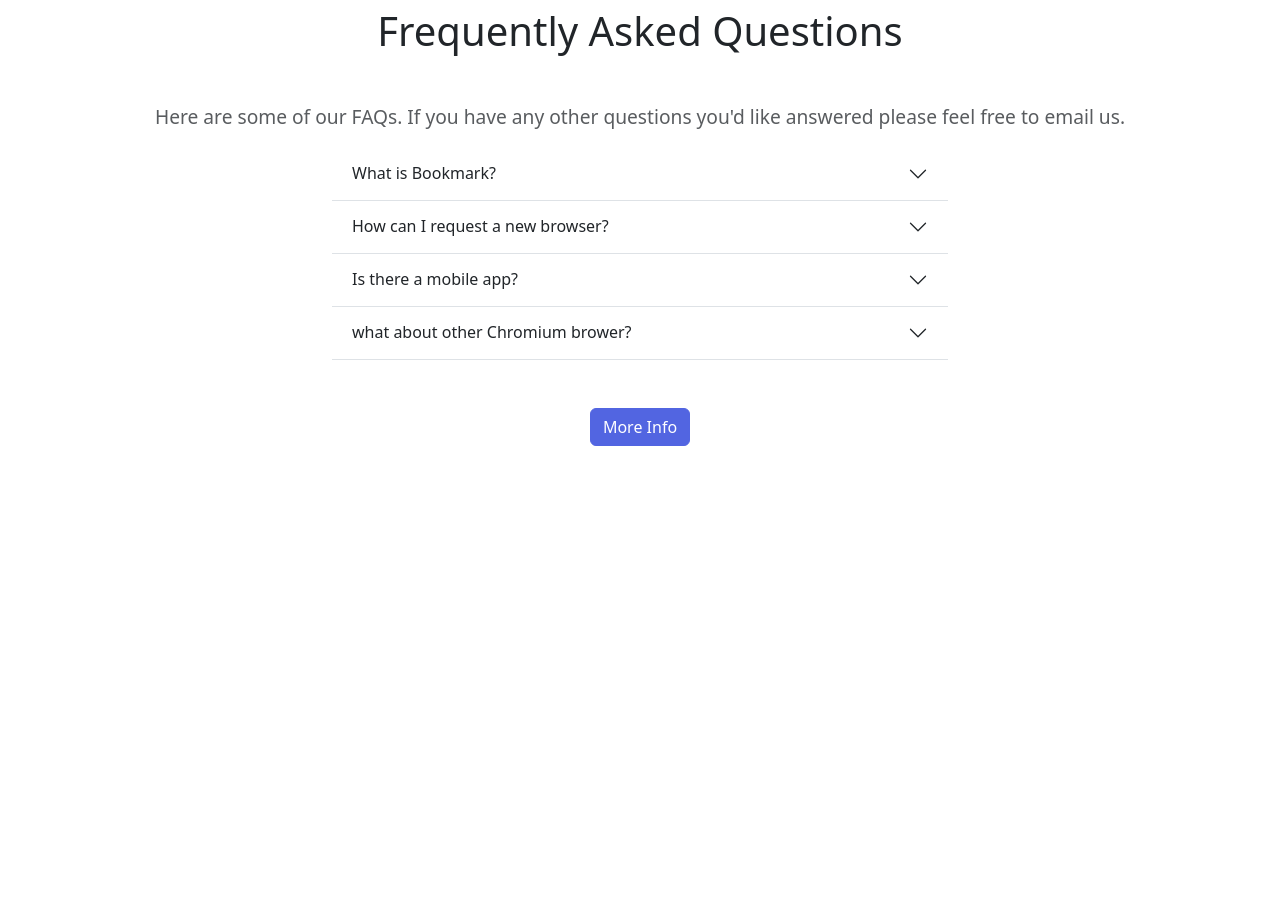
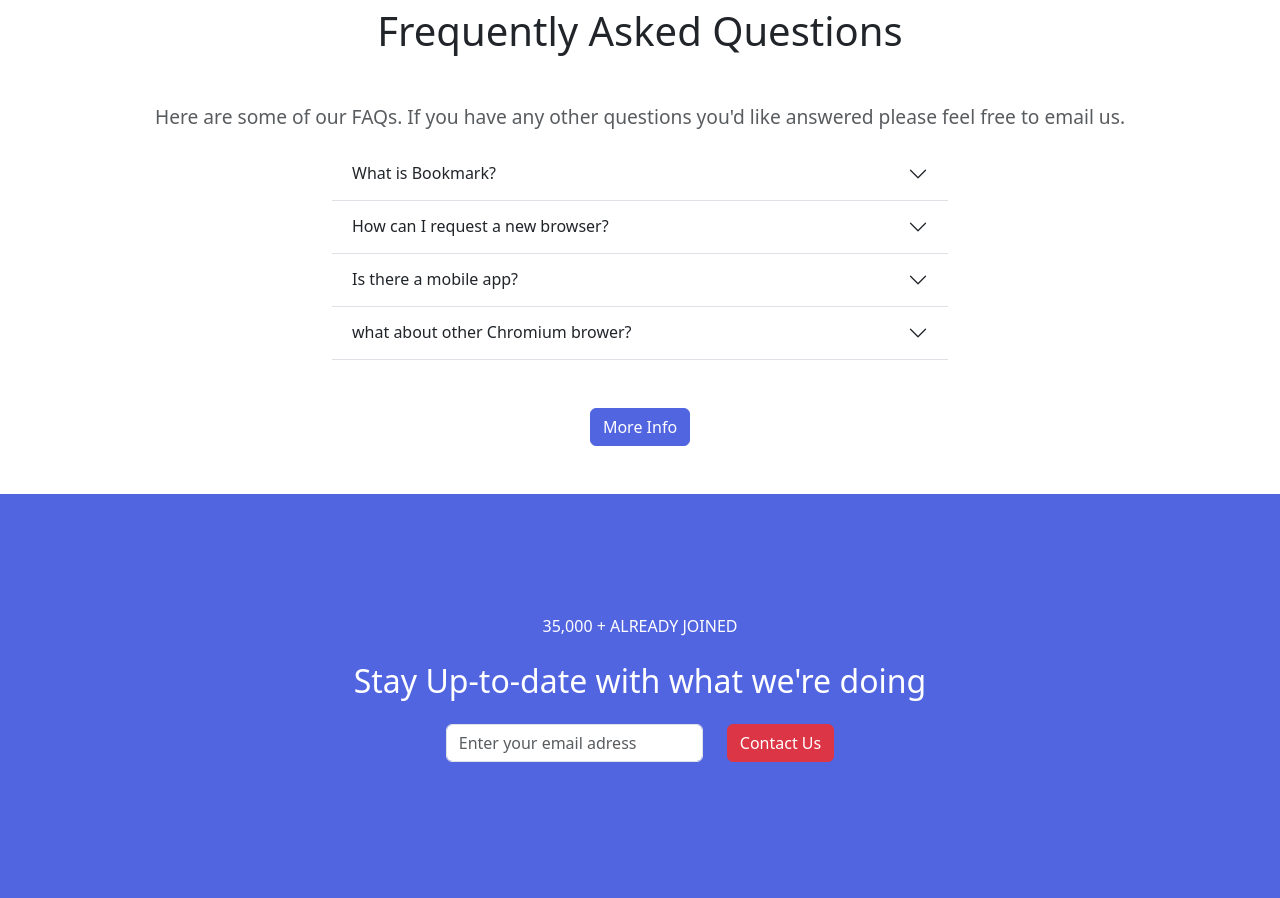
Before and after one commit to GuillemBo/Bootstrap-2.1, a plain HTML site: page index.html in a window 1280 px wide. Shown: the part 2219-3117 px from the top of the page. Before the commit the page ends 2713 px from the top, so only its background shows below. Drawn offline with nearby package versions, Linux system fonts and the light colour scheme.

Commit message:
Started footer

```diff
--- a/index.html
+++ b/index.html
@@ -303,6 +303,30 @@
   </div>
 
 
+
+    <div class="container-fluid footer">
+      <div class="row d-flex justify-content-center text-center">
+        <div class="mb-4 footer-text">
+          35,000 + ALREADY JOINED
+        </div>
+        <h2 class="mb-4 footer-text">
+          Stay Up-to-date with what we're doing
+        </h2>
+
+        <div class="col-auto">
+          <form>
+            <div class="mb-3 custom-form">
+              <input type="email" class="form-control" placeholder="Enter your email adress" id="validate1" aria-describedby="emailHelp">
+            </div>
+
+          </form>
+        </div>
+        <div class="col-auto">
+          <button type="submit" class="btn btn-danger">Contact Us</button>
+        </div>
+      </div>
+    </div>
+
     <script src="node_modules/bootstrap/dist/js/bootstrap.min.js"></script>
   </body>
   </html>
--- a/styles.scss
+++ b/styles.scss
@@ -151,3 +151,18 @@
         width: 80%; /* Ajustar el ancho del borde inferior */
         margin: 0 auto; /* Centrar el borde inferior */
     }
+
+
+    .footer {
+        background-color: $primary;
+        padding: 120px;
+    }
+
+    .custom-form {
+        width: 100%px;
+    }
+
+    .footer-text {
+        color: white;
+
+    }
```
Also changed, not shown: styles.css, 1 other file.
